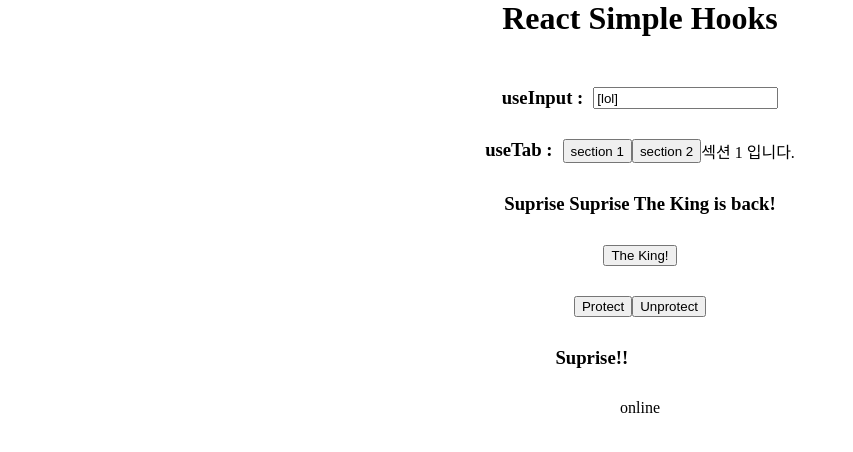
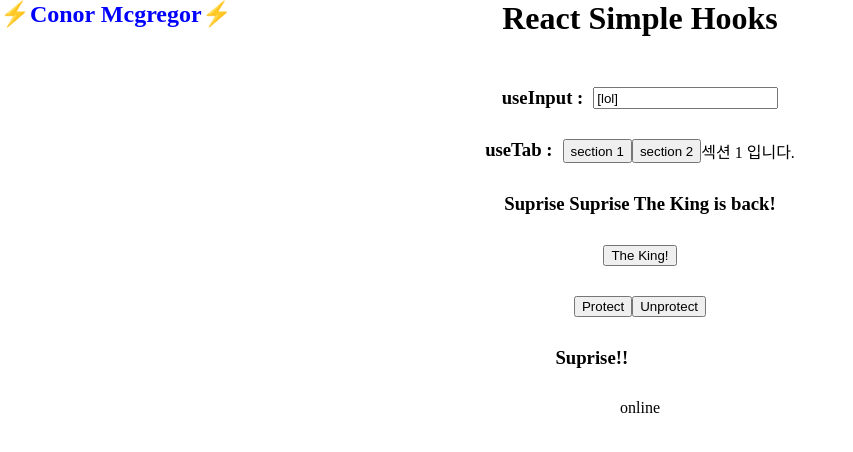
Before and after one commit to rkdvnfma90/react-simple-hooks, a React (Create React App) app: page / in a window 1280 px wide. Shown: the top 452 px of the page, without its empty margins (0-853 px from the left). Built offline with nearby package versions, Linux system fonts and the light colour scheme.

Commit message:
add useScroll hook

```diff
--- a/src/App.css
+++ b/src/App.css
@@ -4,9 +4,10 @@
 }
 
 .app-main {
+  position: relative;
   display: flex;
   width: 100%;
-  height: 100vh;
+  height: 1000vh;
   flex-direction: column;
   align-items: center;
 }
--- a/src/App.js
+++ b/src/App.js
@@ -8,6 +8,7 @@
 import { useBeforeLeave } from './hooks/useBeforeLeave.js'
 import { useFadein } from './hooks/useFadein.js'
 import { useNetwork } from './hooks/useNetwork.js'
+import { useScroll } from './hooks/useScroll.js'
 import './App.css'
 
 const App = () => {
@@ -67,16 +68,17 @@
   }
   const online = useNetwork(handleNetworkChange)
 
+  /* useScroll */
+  const { y } = useScroll()
+
   return (
     <div className="app-main">
       <h1 className="app-title">React Simple Hooks</h1>
-
       {/* useInput */}
       <section className="app-hooks">
         <h3 className="app-desc">useInput : </h3>
         <input placeholder="Name" {...name} />
       </section>
-
       {/* useTab */}
       <section className="app-hooks">
         <h3 className="app-desc">useTab : </h3>
@@ -87,31 +89,40 @@
         ))}
         {currentItem.content}
       </section>
-
       {/* useClick */}
       <section className="app-hooks">
         <h3 ref={title}>Suprise Suprise The King is back!</h3>
       </section>
-
       {/* useConfirm */}
       <section className="app-hooks">
         <button ref={octagon}>The King!</button>
       </section>
-
       {/* usePreventLeave */}
       <section className="app-hooks">
         <button ref={protectClick}>Protect</button>
         <button ref={unProtectClick}>Unprotect</button>
       </section>
-
       {/* useFadein */}
       <section className="app-hooks">
         <h3 {...fadeinH2}>Suprise!!</h3>
         <p {...fadeinP}>lorem ipsum....</p>
       </section>
-
       {/* useNetwork */}
       <section className="app-hooks">{online ? 'online' : 'offline'}</section>
+
+      {/* useScroll */}
+      <section className="app-hooks">
+        <h2
+          style={{
+            position: 'fixed',
+            top: 0,
+            left: 0,
+            color: y > 100 ? 'red' : 'blue',
+          }}
+        >
+          ⚡Conor Mcgregor⚡
+        </h2>
+      </section>
     </div>
   )
 }
--- /dev/null
+++ b/src/hooks/useScroll.js
@@ -0,0 +1,14 @@
+import { useState, useEffect } from 'react'
+
+export const useScroll = () => {
+  const [state, setState] = useState({ x: 0, y: 0 })
+  const onScroll = (event) => {
+    setState({ x: window.scrollX, y: window.scrollY })
+  }
+  useEffect(() => {
+    window.addEventListener('scroll', onScroll)
+    return () => window.removeEventListener('scroll', onScroll)
+  }, [])
+
+  return state
+}
```
